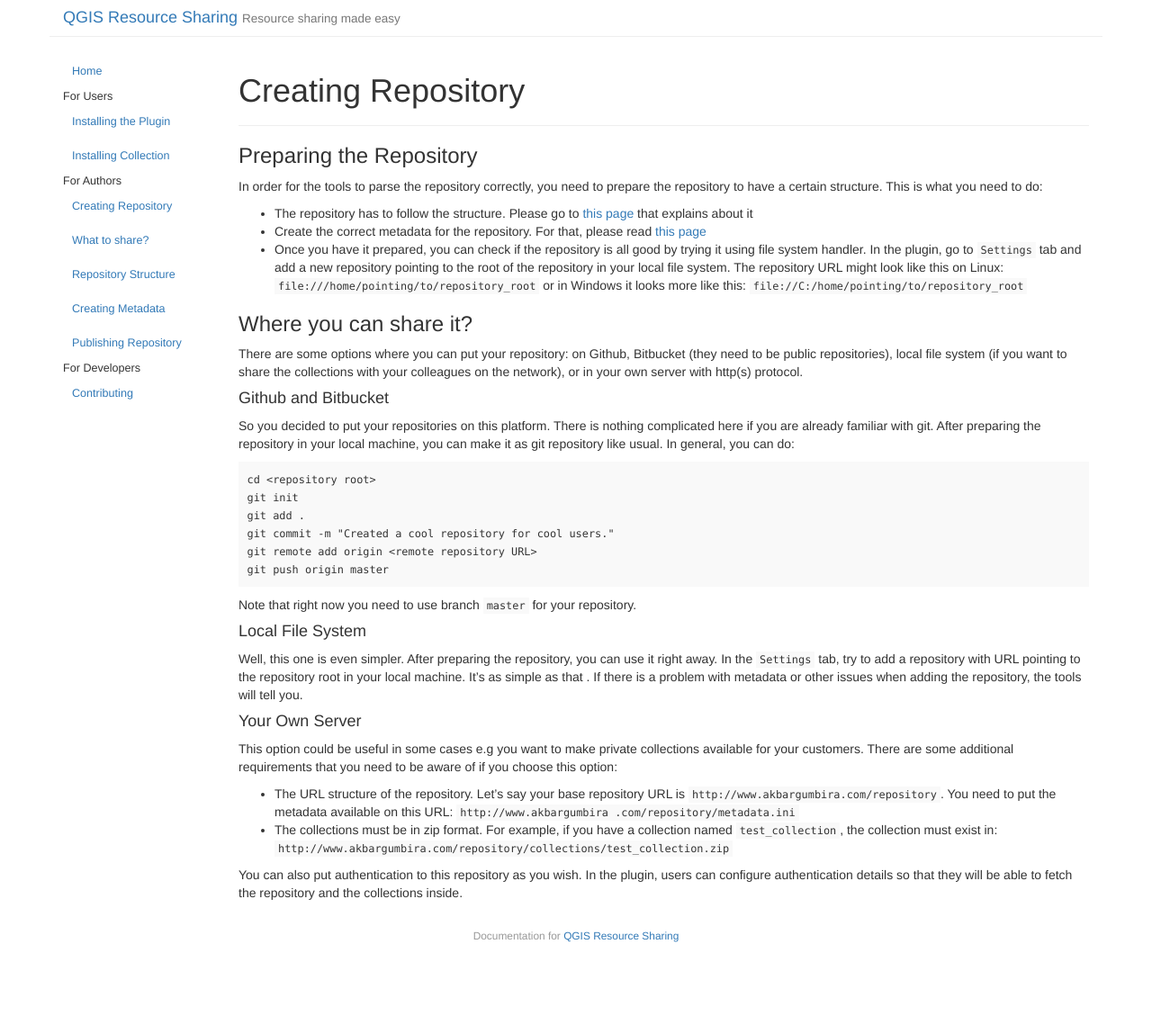
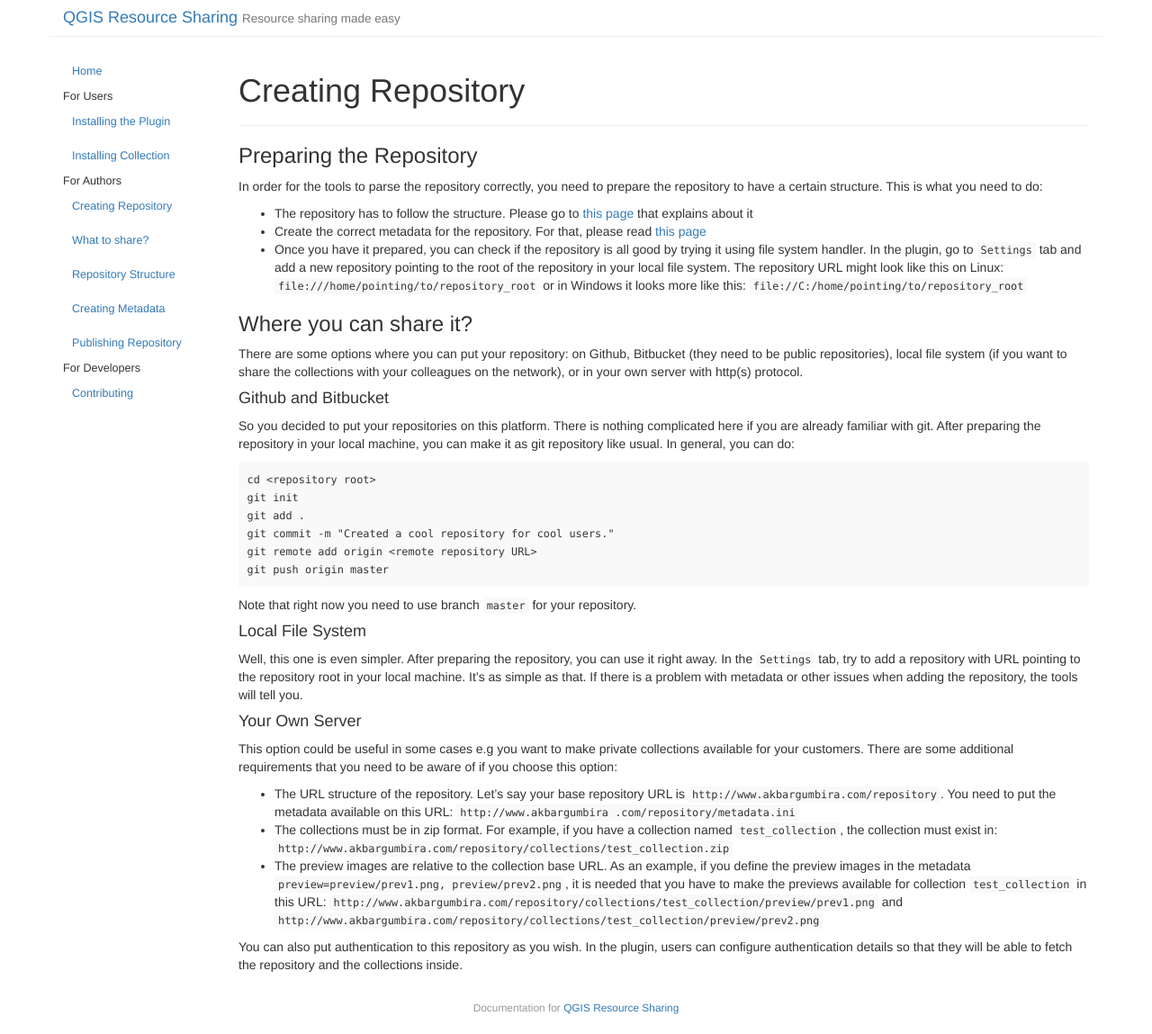
Before and after one commit to QGIS-Contribution/QGIS-ResourceSharing, a Jekyll site: the page built from _posts/2016-08-09-creating-repository.md, in a window 1280 px wide. Shown: the whole page at 90% size. Built offline with Jekyll 4.4.1, drawn with Linux system fonts in a browser that asks for light colours; before the commit the page ends 1069 px from its top, so only the background shows below that.

Commit message:
Add notes about the preview url in remote zip handler

````diff
--- a/_posts/2016-08-09-creating-repository.md
+++ b/_posts/2016-08-09-creating-repository.md
@@ -46,8 +46,7 @@
 #### Local File System
 Well, this one is even simpler. After preparing the repository, you can use
 it right away. In the ```Settings``` tab, try to add a repository with URL
-pointing to the repository root in your local machine. It's as simple as that
-. If there is a problem with metadata or other issues when adding the
+pointing to the repository root in your local machine. It's as simple as that. If there is a problem with metadata or other issues when adding the
 repository, the tools will tell you.
 
 #### Your Own Server
@@ -62,6 +61,9 @@
   * The collections must be in zip format. For example, if you have a
   collection named ```test_collection```, the collection must exist in:
   ```http://www.akbargumbira.com/repository/collections/test_collection.zip```
+  * The preview images are relative to the collection base URL. As an example,
+   if you define the preview images in the metadata ```preview=preview/prev1.png, preview/prev2.png```, it is needed that you have to make the previews
+  available for collection ```test_collection``` in this URL: ```http://www.akbargumbira.com/repository/collections/test_collection/preview/prev1.png``` and ```http://www.akbargumbira.com/repository/collections/test_collection/preview/prev2.png```
 
 You can also put authentication to this repository as you wish. In the
 plugin, users can configure authentication details so that they will be able
````
